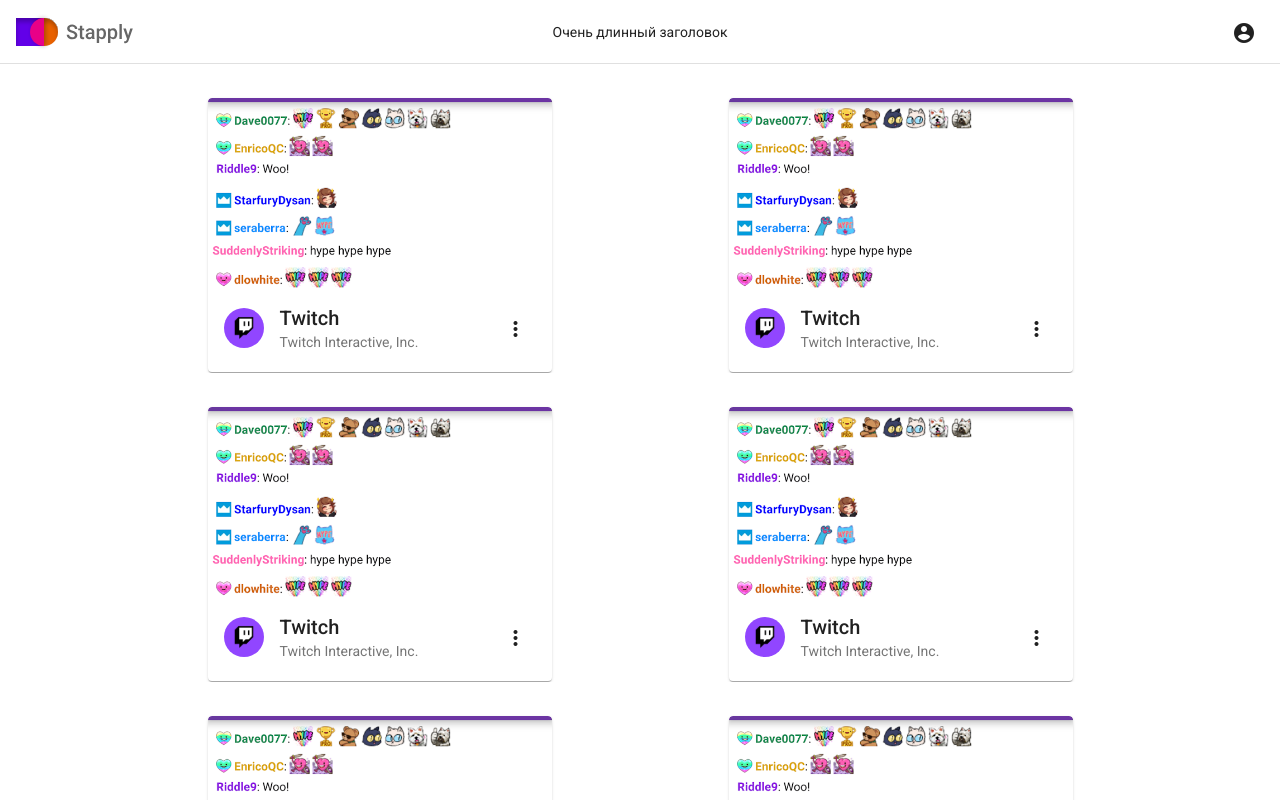
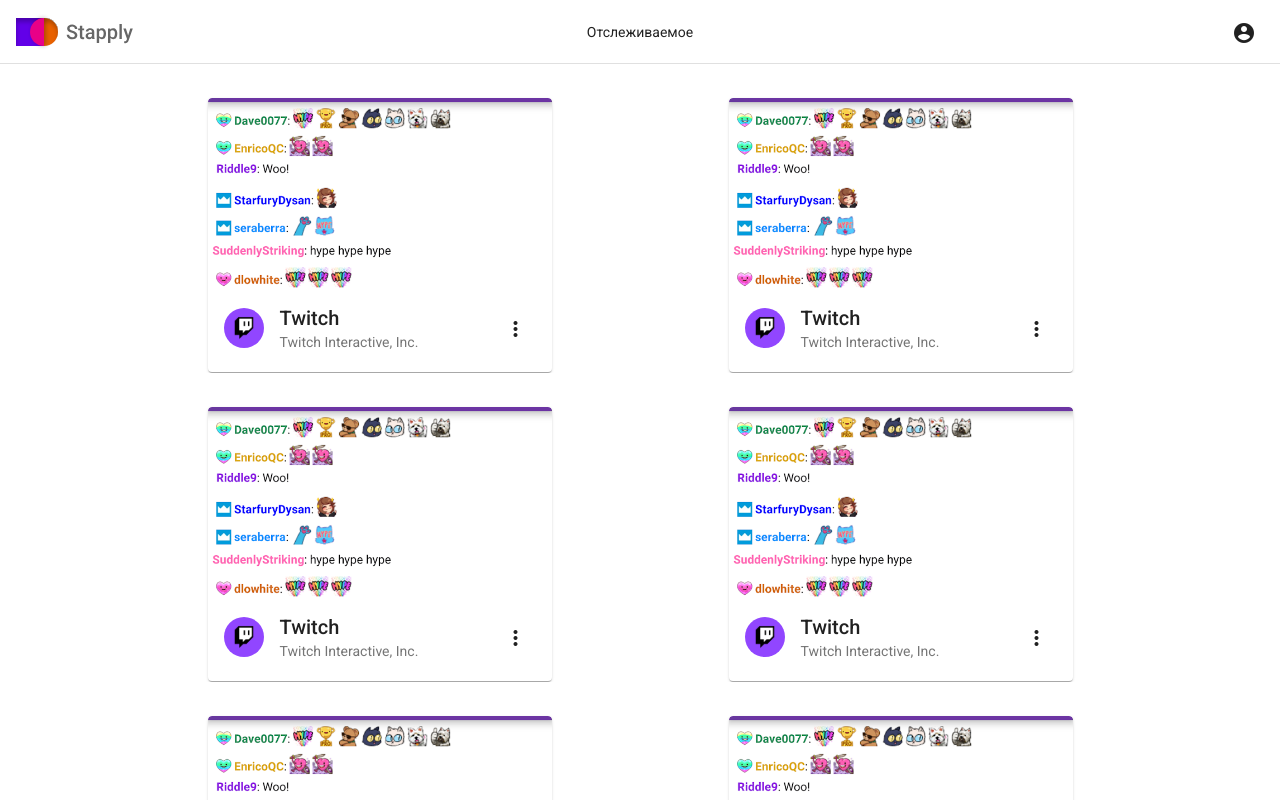
Before and after one commit to Alllex202/Stapply-Frontend, an Angular app: page / in a window 1280 px wide. Shown: the top 800 px of the page. Built offline with nearby package versions, Linux system fonts and the light colour scheme.

Commit message:
Update toolbar.component.html

```diff
--- a/src/app/toolbar/toolbar.component.html
+++ b/src/app/toolbar/toolbar.component.html
@@ -53,7 +53,7 @@
     </svg>
   </a>
 
-  <span class="mat-body-1 toolbar-title">Очень длинный заголовок</span>
+  <span class="mat-body-1 toolbar-title">Отслеживаемое</span>
 
   <button
     mat-icon-button
@@ -64,11 +64,6 @@
     [color]="menuIsOpen && 'primary'"
   >
     <mat-icon>account_circle</mat-icon>
-    <!--    <svg width="32" height="32" viewBox="0 0 32 32" fill="none" xmlns="http://www.w3.org/2000/svg">-->
-    <!--      <path-->
-    <!--        d="M16 2.66675C8.64002 2.66675 2.66669 8.64008 2.66669 16.0001C2.66669 23.3601 8.64002 29.3334 16 29.3334C23.36 29.3334 29.3334 23.3601 29.3334 16.0001C29.3334 8.64008 23.36 2.66675 16 2.66675ZM16 6.66675C18.2134 6.66675 20 8.45341 20 10.6667C20 12.8801 18.2134 14.6667 16 14.6667C13.7867 14.6667 12 12.8801 12 10.6667C12 8.45341 13.7867 6.66675 16 6.66675ZM16 25.6001C12.6667 25.6001 9.72002 23.8934 8.00002 21.3067C8.04002 18.6534 13.3334 17.2001 16 17.2001C18.6534 17.2001 23.96 18.6534 24 21.3067C22.28 23.8934 19.3334 25.6001 16 25.6001Z"-->
-    <!--        fill="black" fill-opacity="0.6"/>-->
-    <!--    </svg>-->
   </button>
 
   <mat-menu #toolbarMenu="matMenu" class="menu">
```
